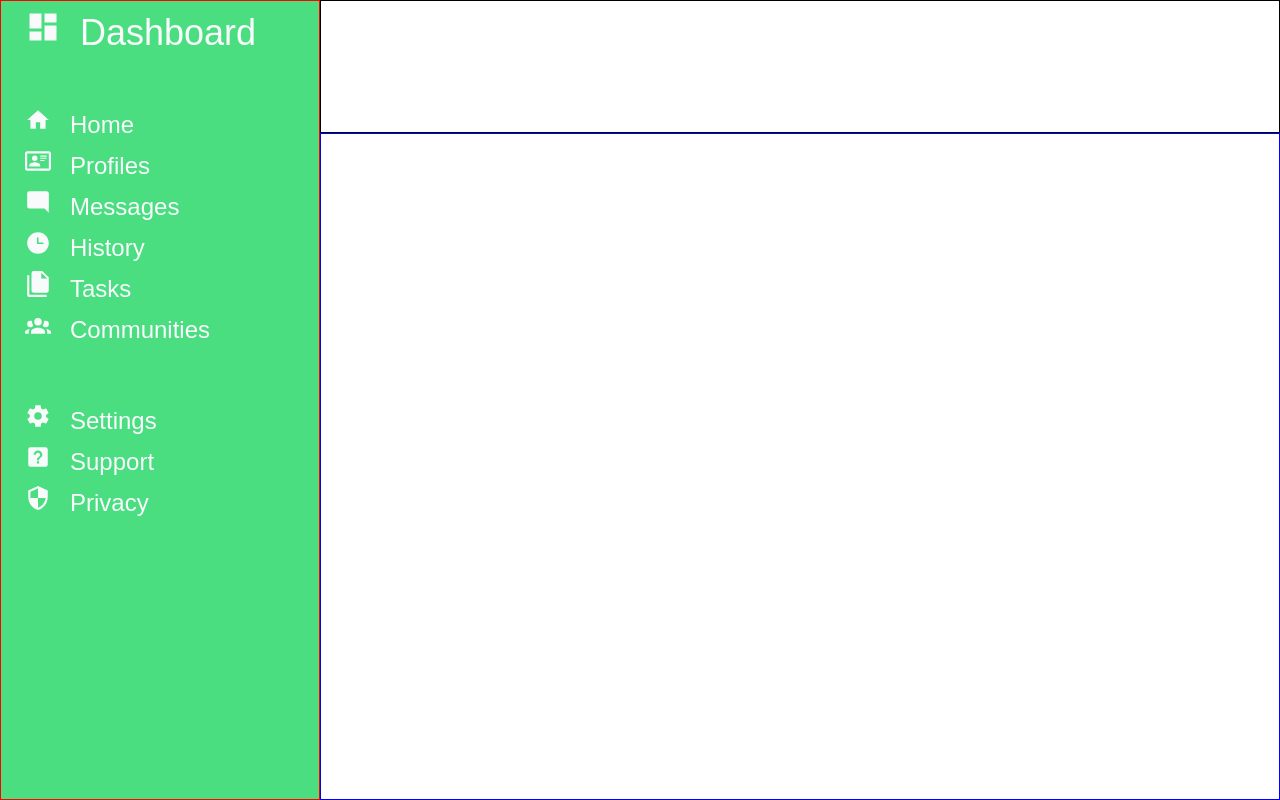
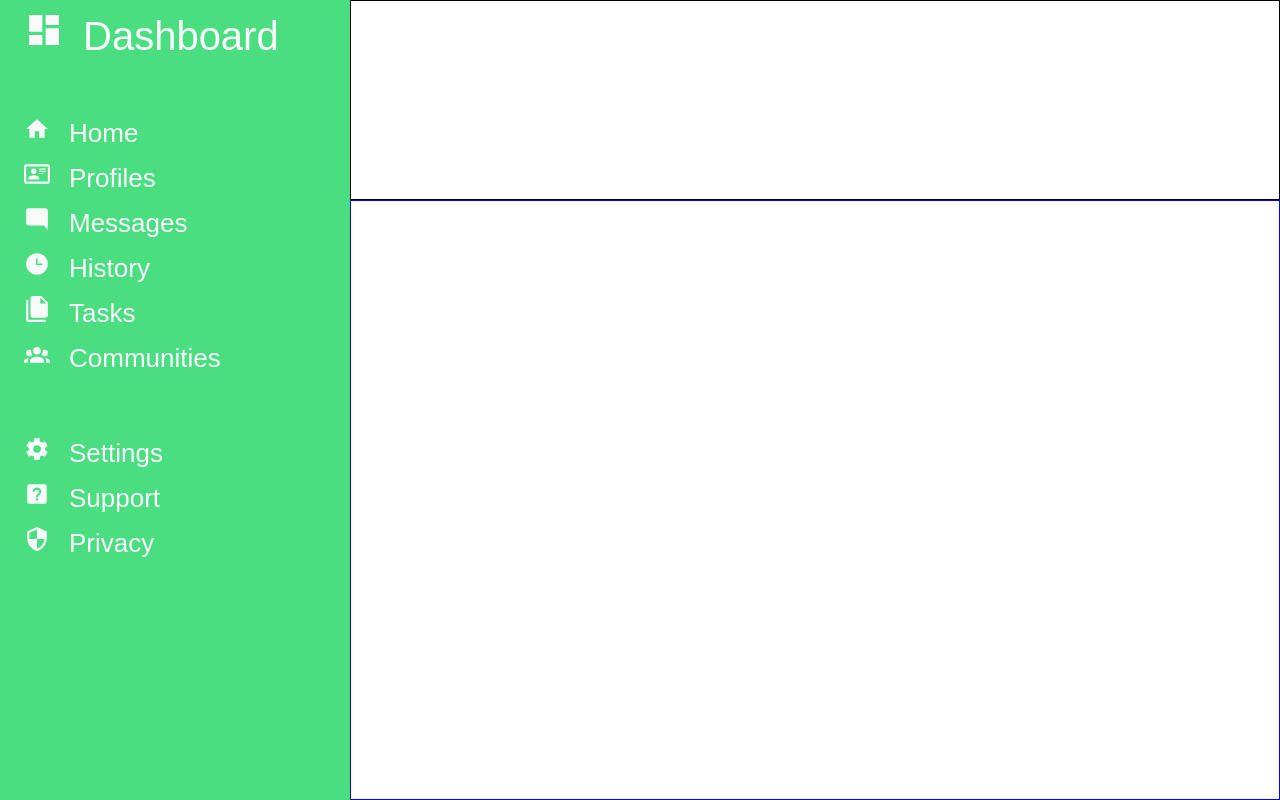
Before and after one commit to kadde92/Odin-Admin, a plain HTML site: page index.html in a window 1280 px wide. Drawn offline with Linux system fonts and the light colour scheme.

Commit message:
set grid to header

```diff
--- a/style.css
+++ b/style.css
@@ -1,4 +1,4 @@
-html, body, div, span, applet, object, iframe,
+/* html, body, div, span, applet, object, iframe,
 h1, h2, h3, h4, h5, h6, p, blockquote, pre,
 a, abbr, acronym, address, big, cite, code,
 del, dfn, em, img, ins, kbd, q, s, samp,
@@ -10,14 +10,21 @@ table, caption, tbody, tfoot, thead, tr, th, td,
 article, aside, canvas, details, embed,
 figure, figcaption, footer, header, hgroup,
 menu, nav, output, ruby, section, summary,
-time, mark, audio, video {
+time, mark, audio, video, svg {
 	margin: 0;
 	padding: 0;
 	border: 0;
 	font-size: 100%;
 	font: inherit;
 	vertical-align: baseline;
+} */
+
+* {
+    margin: 0;
+    padding: 0;
+    border:0;
 }
+
 
 :root {
     --sidebar-bgcolor: #4ade80;
@@ -34,14 +41,17 @@ body {
     height: 100vh;
     width: 100%;
     display: grid;
-    grid-template-columns: 1fr 3fr;
-    grid-template-rows: 1fr 5fr;
+    grid-template-columns: minmax(350px,1fr) 3fr;
+    grid-template-rows: minmax(180px, 1fr) 3fr;
 }
 
 .header {
     grid-column: 2 / span 1;
     grid-row: 1 / 2;
     border: 1px solid black;
+    display: grid;
+    grid-template-columns: minmax(60%, 2fr) 1fr;
+    grid-template-rows: 1fr 1fr;
 }
 
 
@@ -49,13 +59,14 @@ body {
     grid-column: 2 / span 1;
     grid-row: 2 / 5;
     border: 1px solid blue;
+
 }
 
 
 .sidebar {
     grid-column: 1 / span 1;
     grid-row: 1 / span 4;
-    border: 1px solid red;
+    /* border: 1px solid red; */
     display: grid;
     align-items: flex-start;
     /* justify-content:space-evenly; */
@@ -73,25 +84,16 @@ body {
     cursor: pointer;
     border: none;
     padding-left: 15px;
-    font-size: 24px;
-    padding-top: 8px;
+    font-size: 26px;
+    padding-top: 14px;
 }
-
- /* .sidebar ul li img {
-     padding: 10px 10px;
-}  */
-
-.first-row, .second-row, .third-row {
-    /* border: 1px solid black; */
-}
-
 
 
 svg {
     width: 26px;
     height: 26px;
     padding-left: 24px;
-    padding-top: 8px;
+    /* padding-top: 8px; */
 }
 
 svg path {
@@ -100,11 +102,17 @@ svg path {
 
 
 #heading-svg {
-    width: 36px;
-    height: 36px;
-    font-size: 36px;
+    width: 40px;
+    height: 40px;
+    font-size: 40px;
 }
 
 .sidebar li :hover, #heading-svg:hover  {
     background-color: black;
 }
+
+/* .sidebar button, .sidebar svg {
+    display: inline-flex;
+    justify-content: baseline;
+    align-items: center;
+} */
```
